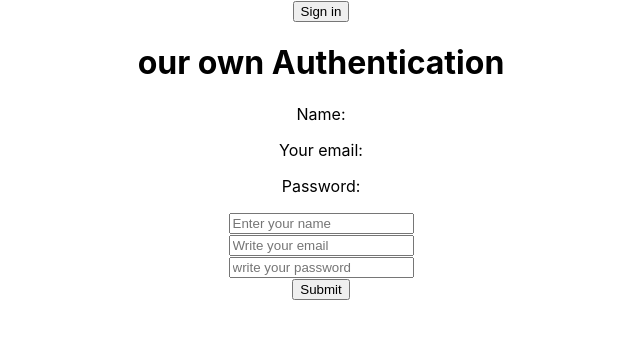
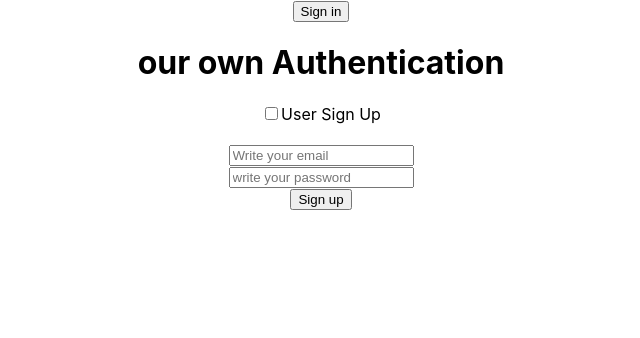
Before and after one commit to NayemulSCode/firebase-hosting-with-react, a React (Create React App) app: page / in a window 1280 px wide. Shown: the top 338 px of the page, without its empty margins (319-959 px from the left). Built offline with nearby package versions, Linux system fonts and the light colour scheme.

Commit message:
user update

```diff
--- a/src/App.js
+++ b/src/App.js
@@ -7,7 +7,7 @@ import { useState } from 'react';
 firebase.initializeApp(firebaseConfig);
 function App() {
   const [user, setUser] = useState({isSignedIn:false, name:'',email:'',password:'',photo:'',error:''});
-
+  const [newUser, setNewUser] = useState(false);
   const provider = new firebase.auth.GoogleAuthProvider();
 
   const handleSignin = () =>{
@@ -66,13 +66,14 @@ function App() {
   }
 
   const handleSubmit = (e) => {
-    if(user.email && user.password){
+    if(newUser && user.email && user.password){
       firebase.auth().createUserWithEmailAndPassword(user.email, user.password)
       .then(res => {
         const newUserInfo = {...user};
         newUserInfo.error = '';
         newUserInfo.success = true;
         setUser(newUserInfo);
+        updateName(user.name);
         console.log(res);
       })
       .catch( error =>{
@@ -83,7 +84,35 @@ function App() {
         console.log(error.message);
       })
     }
+    if( !newUser && user.email && user.password){
+      firebase.auth().signInWithEmailAndPassword(user.email, user.password)
+      .then(res =>{
+        const newUserInfo = {...user};
+        newUserInfo.error = '';
+        newUserInfo.success = true;
+        setUser(newUserInfo);
+        console.log('sing in user', res.user);
+      })
+      .catch(err =>{
+        const newUserInfo = {...user};
+        newUserInfo.error = error.message;
+        newUserInfo.success = false;
+        setUser(newUserInfo);
+      })
+    }
     e.preventDefault()
+  }
+  const updateName= name =>{
+    const user = firebase.auth().currentUser;
+    user.updateProfile({
+      displayName: name
+    })
+    .then(() =>{
+      console.log('user updated successfully');
+    })
+    .catch(() =>{
+      console.log(error);
+    })
   }
   return (
     <div className="App">
@@ -100,21 +129,20 @@ function App() {
         </div>
       }
       <h1>our own Authentication</h1>
-      <p>Name: {user.name}</p>
-      <p>Your email: {user.email}</p>
-      <p>Password: {user.password}</p>
+      <input type="checkbox" onChange={()=>setNewUser(!newUser)} name="newUser"/>
+      <label htmlFor="newUser">User Sign Up</label>
       <form onSubmit ={handleSubmit}>
-        <input type="text" name="name" onBlur={handleChange} placeholder="Enter your name"/>
+        {newUser && <input type="text" name="name" onBlur={handleChange} placeholder="Enter your name"/>}
         <br />
         <input type="text" name="email" onBlur={handleChange} placeholder="Write your email" required/>
         <br/>
        <input type="password" name="password" onBlur={handleChange} placeholder="write your password" required/>
         <br/>
-       <input type="submit" value="Submit"/>
+       <input type="submit" value={newUser ? 'Sign in': 'Sign up'}/>
       </form>
       <p style={{color: 'red'}}>{user.error}</p>
       {
-        user.success && <p style={{color: 'green'}}>User created successfully</p>
+        user.success && <p style={{color: 'green'}}>User {newUser? 'created':'logged in '} successfully</p>
       }
     </div>
   );
```
